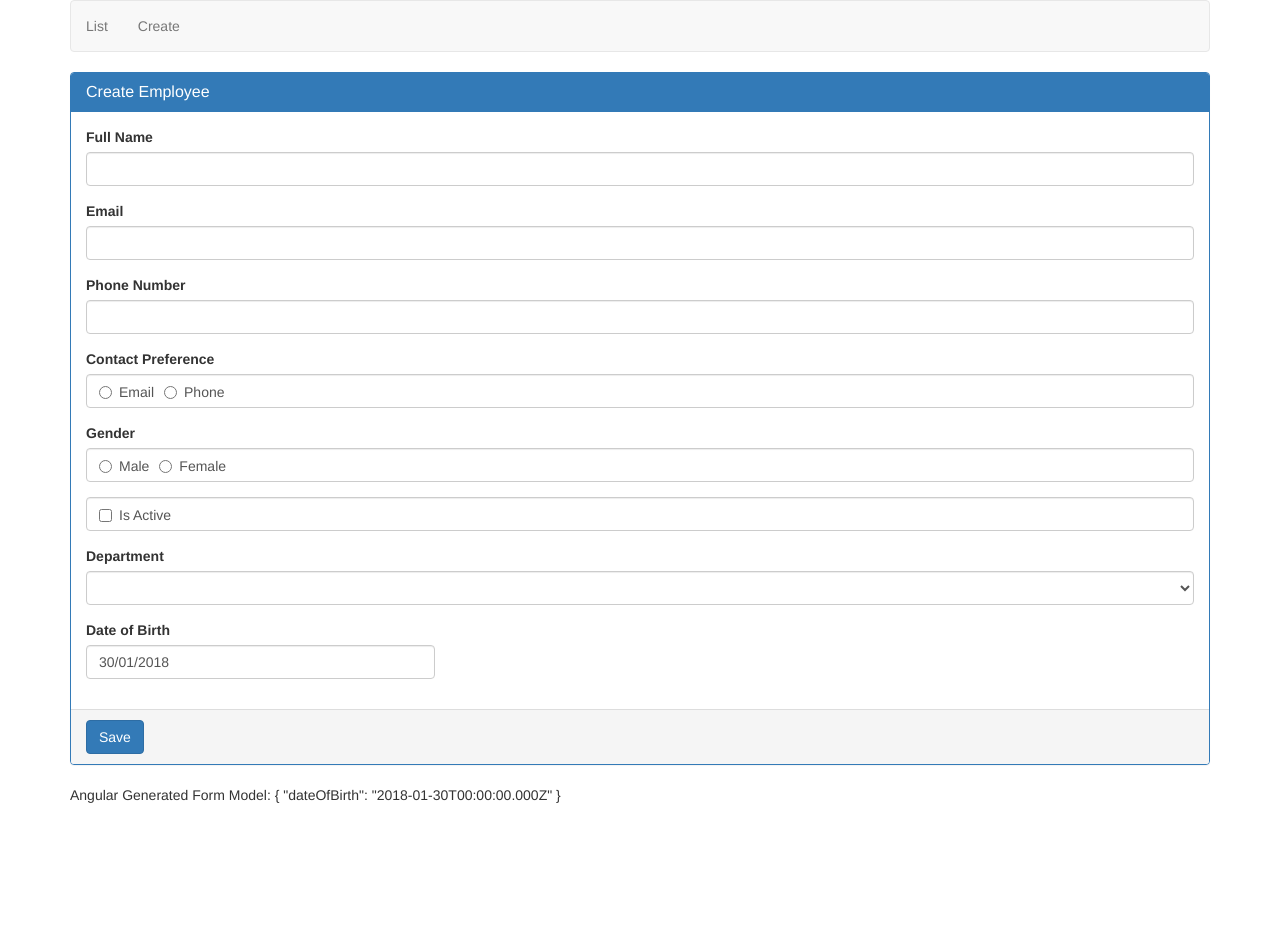
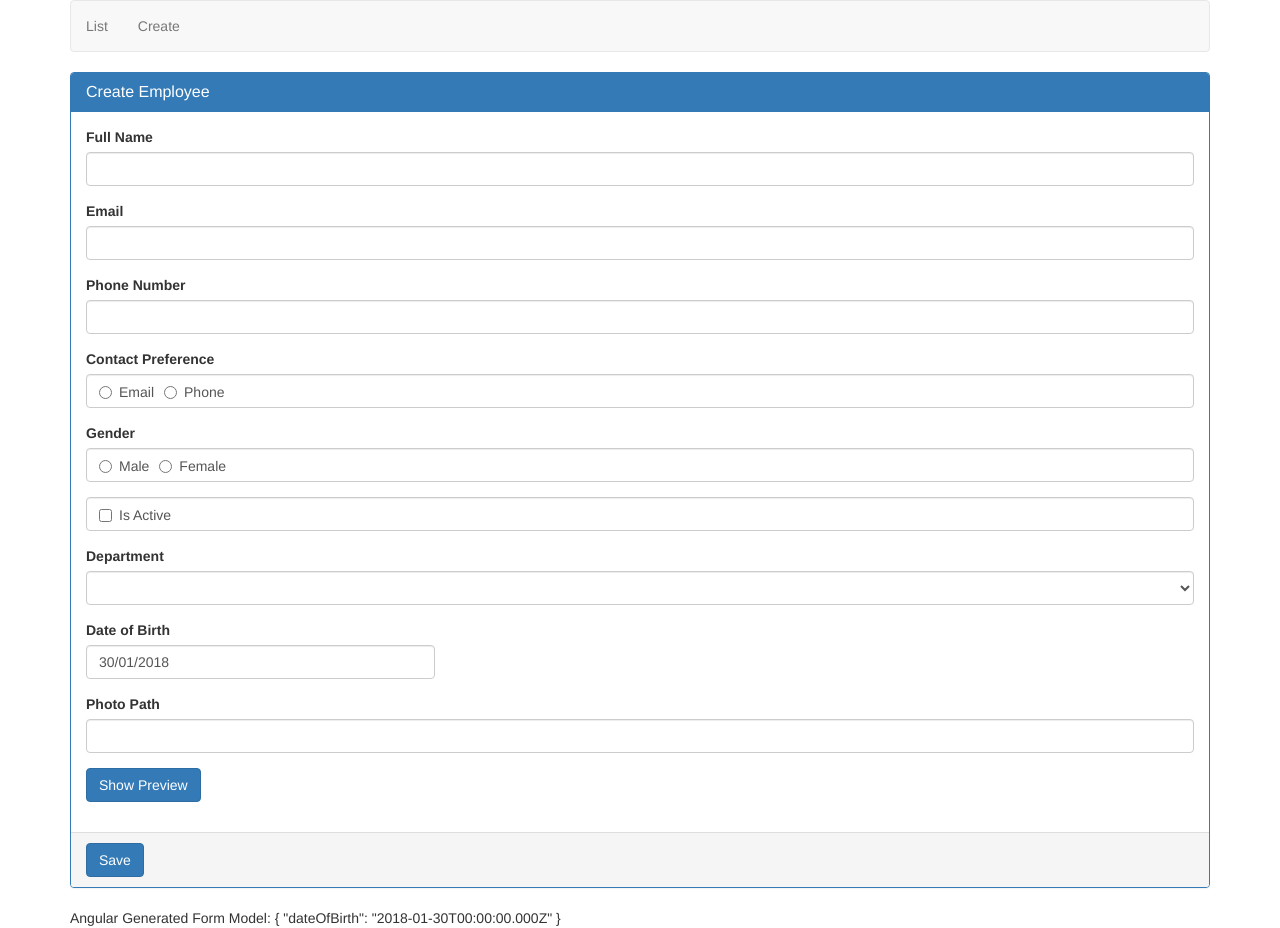
Before and after one commit to Romserg/ang_crud, an Angular app: page /create in a window 1280 px wide. Before the commit the page ends 805 px from the top, so only its background shows below. Built offline with nearby package versions, Linux system fonts and the light colour scheme.

Commit message:
Add preview button for employee photo

```diff
--- a/src/app/employees/create-employee.component.html
+++ b/src/app/employees/create-employee.component.html
@@ -74,6 +74,19 @@
         </div>
       </div>
 
+      <div class="form-group">
+        <label for="photoPath">Photo Path</label>
+        <input type="text" name="photoPath" [(ngModel)]="photoPath" id="photoPath" class="form-control">
+      </div>
+      <div class="form-group">
+        <button type="button" (click)="togglePhotoPreview()"
+                class="btn btn-primary">{{previewPhoto ? 'Hide ' : 'Show ' }} Preview
+        </button>
+      </div>
+      <div class="form-group">
+        <img [src]="photoPath" height="200" width="200" *ngIf="previewPhoto"/>
+      </div>
+
     </div>
     <div class="panel-footer">
       <button type="submit" class="btn btn-primary">Save</button>
--- a/src/app/employees/create-employee.component.ts
+++ b/src/app/employees/create-employee.component.ts
@@ -9,6 +9,7 @@
 	styleUrls: ['./create-employee.component.css']
 })
 export class CreateEmployeeComponent implements OnInit {
+	previewPhoto = false;
 	dateOfBirth: Date = new Date(2018,0,30);
 	datePickerConfig: Partial<BsDatepickerConfig>;
 	departments: Department[] = [
@@ -37,4 +38,8 @@
 		console.log(empForm.value)
 	}
 
+	togglePhotoPreview(){
+		this.previewPhoto = !this.previewPhoto;
+	}
+
 }
```
